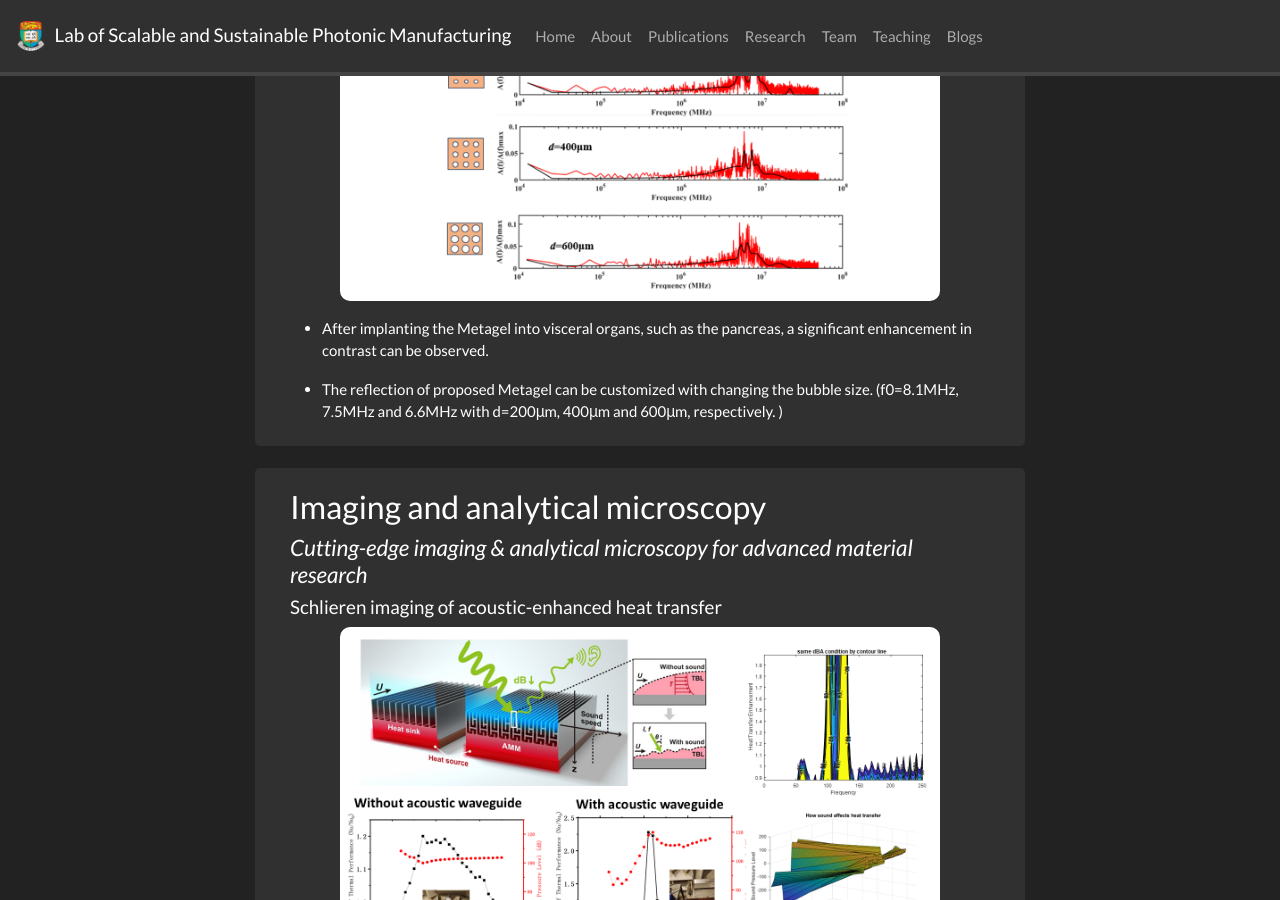
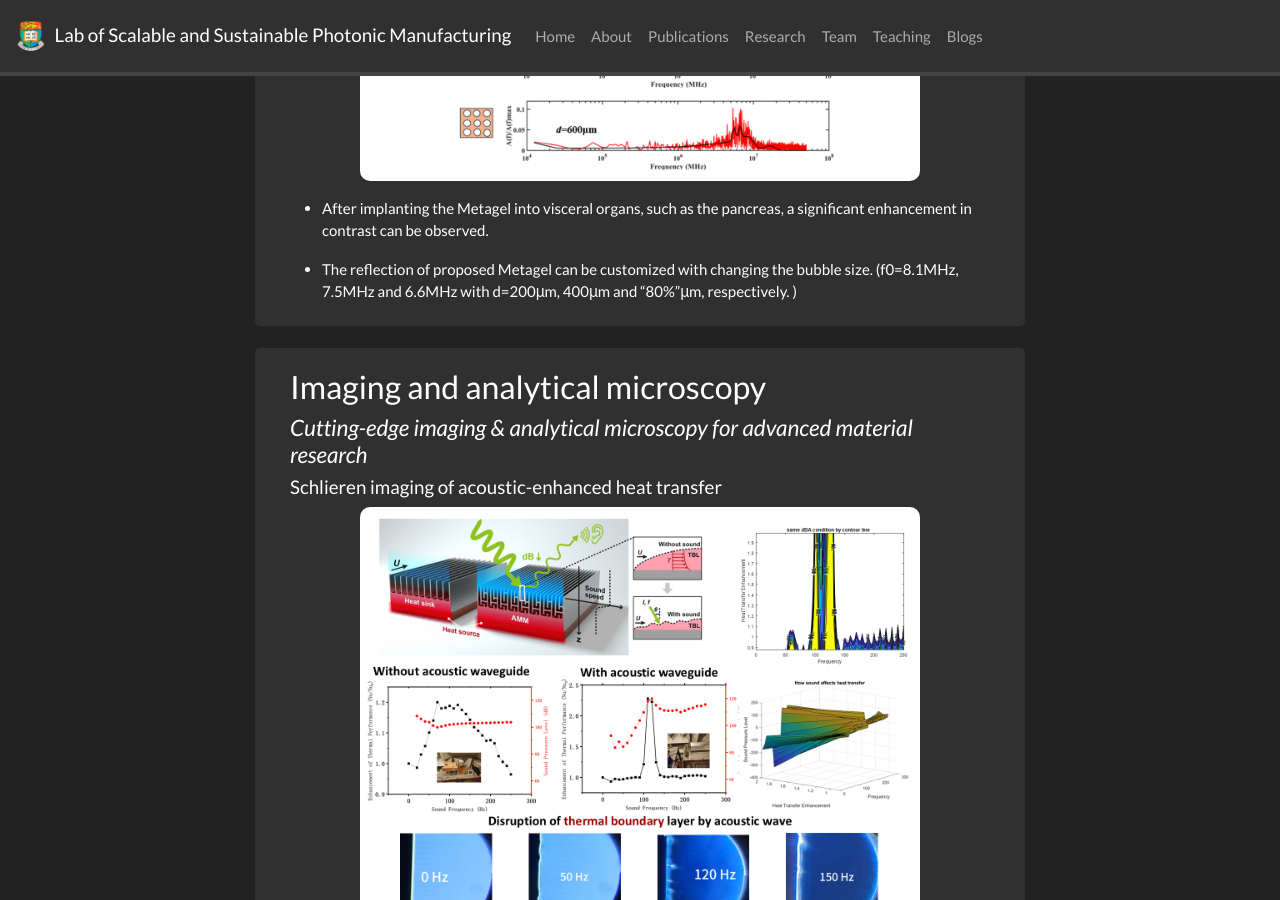
Before and after one commit to NicXFang/nicxfang.github.io, a Jekyll site: the page built from _pages/research.md, in a window 1280 px wide and 900 px high, scrolled down 2306 px. Built offline with Jekyll 4.4.1, drawn with Linux system fonts in a browser that asks for light colours; nearby versions of some CDN libraries; a style sheet for code colours, icons or effects is not loaded.

Commit message:
2025Sep19

```diff
--- a/_data/news.yml
+++ b/_data/news.yml
@@ -1,2 +1,2 @@
 - date: 19 September, 2025
-  headline: "New Research Group website is published!! Maintained by Helios Li!!"
+  headline: "New Research Group website is published!! Maintained by Helios Li"
--- a/_pages/research.md
+++ b/_pages/research.md
@@ -39,7 +39,7 @@ The research efforts at Professor Fang’s group concentrate on focusing **wave
 #### *Exploring the broad applications of airborne acoustic and ultrasonic metamaterials*
 ##### Acoustic absorbers for electric car noise
 <p align="center">
-<img src='/images/researchpic/Slide1.PNG' width=600/>
+<img src='/images/researchpic/Slide1.PNG' width="80%"/>
 </p>
 
 **Research Highlights**
@@ -51,23 +51,23 @@ Reference: Building and Environment 244 (2023): 110753.
 
 ##### Soft metalens for broadband ultrasonic focusing
 <p align="center">
-<img src='/images/researchpic/Slide2.PNG' width=600/>
+<img src='/images/researchpic/Slide2.PNG' width="80%"/>
 </p>
 Reference: Nature Communications 16.1 (2025): 308.
 
 ##### Acoustic bubbling
 <p align="center">
-<img src='/images/researchpic/Slide3.PNG' width=600/>
+<img src='/images/researchpic/Slide3.PNG' width="80%"/>
 </p>
 
 ##### Implantable metagel for Contrast enhanced endoscopic ultrasound
 <p align="center">
-<img src='/images/researchpic/Slide4.PNG' width=600/>
+<img src='/images/researchpic/Slide4.PNG' width="80%"/>
 </p>
 
 - After implanting the Metagel into visceral organs, such as the pancreas, a significant enhancement in contrast can be observed.
 
-- The reflection of proposed Metagel can be customized with changing the bubble size. (f0=8.1MHz, 7.5MHz and 6.6MHz with d=200μm, 400μm and 600μm, respectively. )
+- The reflection of proposed Metagel can be customized with changing the bubble size. (f0=8.1MHz, 7.5MHz and 6.6MHz with d=200μm, 400μm and "80%"μm, respectively. )
 </div>
 </div>
 
@@ -79,22 +79,22 @@ Reference: Nature Communications 16.1 (2025): 308.
 #### *Cutting-edge imaging & analytical microscopy for advanced material research*
 ##### Schlieren imaging of acoustic-enhanced heat transfer
 <p align="center">
-  <img src='/images/researchpic/Slide5.PNG' width=600/>
+  <img src='/images/researchpic/Slide5.PNG' width="80%"/>
 </p>
 
 ##### Meta matching layer for calcified plaques imaging
 <p align="center">
-  <img src='/images/researchpic/Slide6.PNG' width=600/>
+  <img src='/images/researchpic/Slide6.PNG' width="80%"/>
 </p>
 
 ##### Microscopy unraveling acoustic responsive dancing in Codariocalyx motorius
 <p align="center">
-  <img src='/images/researchpic/Slide7.PNG' width=600/>
+  <img src='/images/researchpic/Slide7.PNG' width="80%"/>
 </p>
 
 ##### Polar material terminal atom identification by XPS
 <p align="center">
-  <img src='/images/researchpic/Slide8.PNG' width=600/>
+  <img src='/images/researchpic/Slide8.PNG' width="80%"/>
 </p>
 </div>
 </div>
@@ -107,22 +107,22 @@ Reference: Nature Communications 16.1 (2025): 308.
 #### *Optical response of advanced materials tunability and photonic applications*
 ##### Optical response of 2D twisted bilayer graphene
 <p align="center">
-  <img src='/images/researchpic/Slide9.PNG' width=600/>
+  <img src='/images/researchpic/Slide9.PNG' width="80%"/>
 </p>
 
 ##### Energy transfer exploration in Mn2+ doped perovskite
 <p align="center">
-  <img src='/images/researchpic/Slide10.PNG' width=600/>
+  <img src='/images/researchpic/Slide10.PNG' width="80%"/>
 </p>
 
 ##### Optical modulation of 2D perovskite by SAW
 <p align="center">
-  <img src='/images/researchpic/Slide11.PNG' width=600/>
+  <img src='/images/researchpic/Slide11.PNG' width="80%"/>
 </p>
 
 ##### Defect emission of 2D hBN by plasma bombardment
 <p align="center">
-  <img src='/images/researchpic/Slide12.PNG' width=600/>
+  <img src='/images/researchpic/Slide12.PNG' width="80%"/>
 </p>
 </div>
 </div>
@@ -137,7 +137,7 @@ Reference: Nature Communications 16.1 (2025): 308.
 We uncovered a novel n-type thermogalvanic redox couple of Cu2+/+ stabilized by Cl-, exhibiting exceptional performance in output power and thermopower compared with reported n-type i-TE systems.
 
 <p align="center">
-  <img src='/images/researchpic/Slide13.PNG' width=600/>
+  <img src='/images/researchpic/Slide13.PNG' width="80%"/>
 </p>
 
 Then we reported a novel competitive-coupling mechanism driven by speciation in binary n-type PVA-CuCl2 gels. This mechanism leads to an enhanced thermogalvanic effect with increasing CuCl2 concentrations while suppressing the thermodiffusion.
@@ -145,14 +145,14 @@ Then we reported a novel competitive-coupling mechanism driven by speciation in
 Our experimental characterization, combining SHINERS with surface analytical XPS characterization, is readily adaptable to other redox reaction-active hydrogels or soft-material systems, enabling precise mapping of both coordination and electronic states under operando conditions.
 
 <p align="center">
-  <img src='/images/researchpic/Slide14.PNG' width=600/>
+  <img src='/images/researchpic/Slide14.PNG' width="80%"/>
 </p>
 
 This competition driven by speciation explains the non-monotonic trend in thermopower, showing a maximum value of -30.6 mV K-1 at x = 0.1 M. Our findings demonstrate a novel competitive-coupling i-TE mechanism guided by coordination chemistry, offering a universal design principle for high-performance thermal-to-energy conversion systems.
 
 ##### Hydrogel sweat sensor for noninvasive diagnosis
 <p align="center">
-  <img src='/images/researchpic/Slide15.PNG' width=600/>
+  <img src='/images/researchpic/Slide15.PNG' width="80%"/>
 </p>
 
 Thermal hydrogels surpass UV-polymerized in uniformity yet struggle with rough surfaces. Our optimized method yields smooth, optically clear high-n films via simple, equipment-free synthesis.
@@ -165,7 +165,7 @@ Thermal hydrogels surpass UV-polymerized in uniformity yet struggle with rough s
 Ultrasound-responsive hydrogels have recently garnered widespread application in the biomedical field due to their superior biocompatibility and cost-effectiveness, particularly in the development of implantable and wearable advanced devices.
 
 <p align="center">
-  <img src='/images/researchpic/Slide16.PNG' width=600/>
+  <img src='/images/researchpic/Slide16.PNG' width="80%"/>
 </p>
 
 In this study, we achieved higher-order scattering modes in hydrogels by incorporating gaseous materials, demonstrating superior performance in biomedical ultrasound modulation with retrieved Q-factors. Elevated Q-values enhance device sensitivity and resolution, enabling more precise medical ultrasound applications.
```
Also changed, not shown: _data/postdoc.yml (+7 -3 lines).
